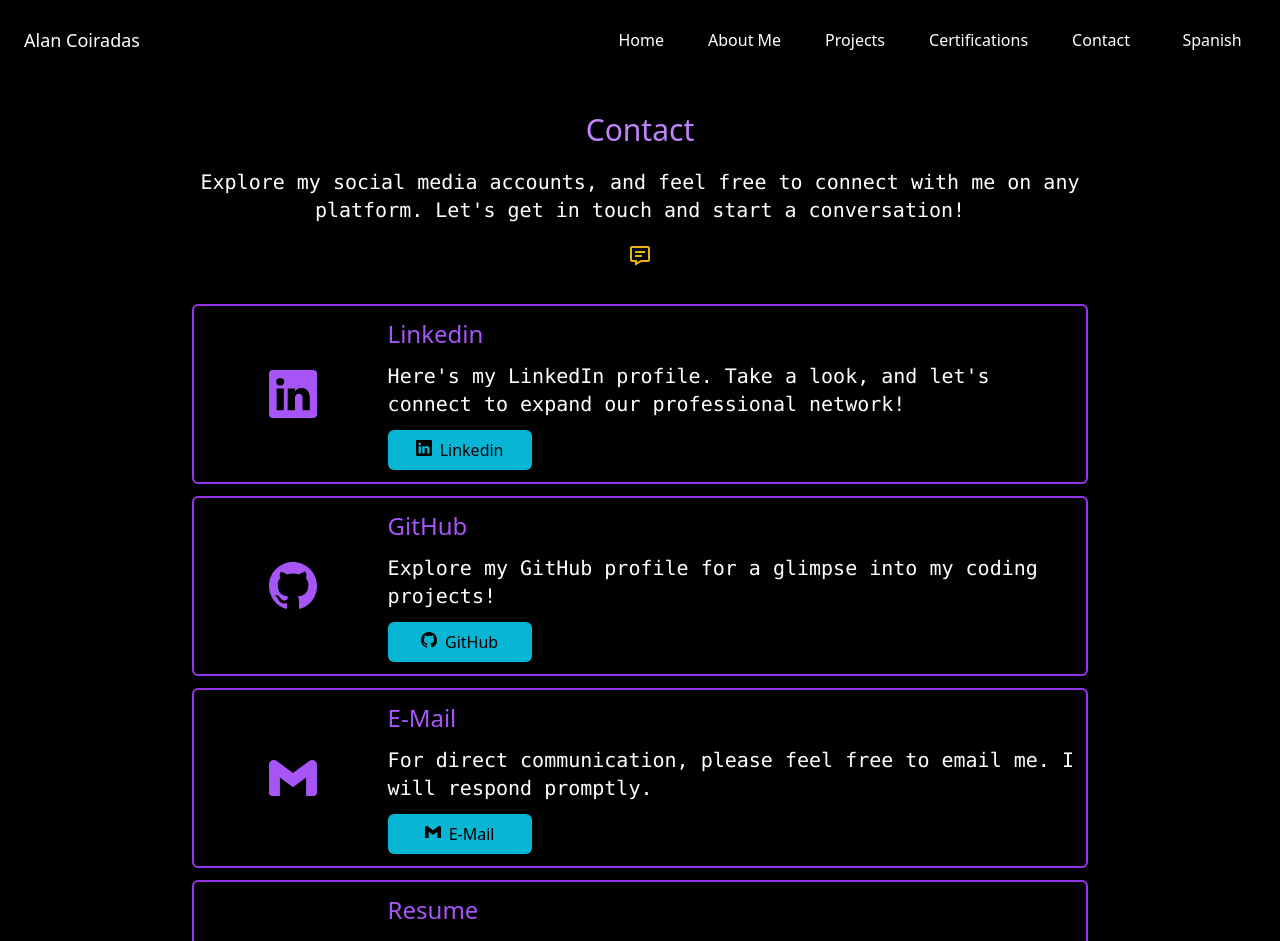
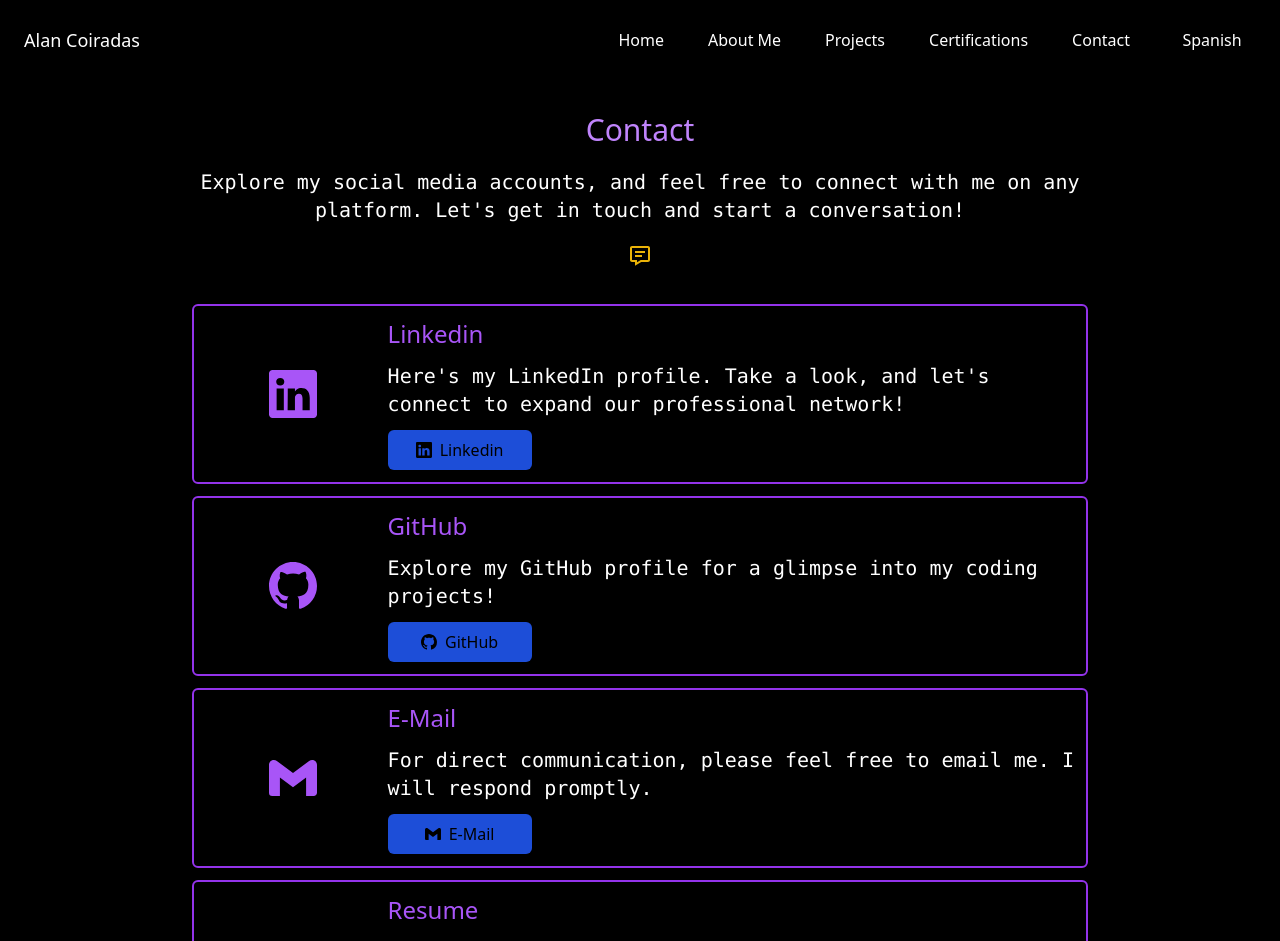
Before and after one commit to leocoiradas/Portfolio, a React (Vite) app: page /contact in a window 1280 px wide. Shown: the top 941 px of the page. Built offline with nearby package versions, Linux system fonts and the light colour scheme.

Commit message:
Modificaciones en los estilos de los botones en SocialCard

```diff
--- a/src/components/contact_components/SocialCard.jsx
+++ b/src/components/contact_components/SocialCard.jsx
@@ -11,9 +11,9 @@ function SocialCard({ socialInfo }) {
             <div className="flex flex-col justify-center items-center lg:items-start text-center lg:text-start flex-1 gap-3">
                 <h2 className={"font-sans text-purple-500 text-2xl"}>{socialInfo.website}</h2>
                 <p className="font-mono text-xl text-white">{socialInfo.message}</p>
-                {socialInfo.mail ? (<a href={`mailto:${socialInfo.to}`} target="_blank" className="w-36  items-baseline inline-flex justify-center text-center bg-cyan-500 hover:bg-blue-700 rounded-md px-6 py-2 gap-2">{socialInfo.icon} {socialInfo.website}</a>)
+                {socialInfo.mail ? (<a href={`mailto:${socialInfo.to}`} target="_blank" className="w-36 inline-flex items-center justify-center text-center hover:bg-cyan-500 bg-blue-700 rounded-md px-6 py-2 gap-2">{socialInfo.icon} {socialInfo.website}</a>)
                 :
-                <a href={socialInfo.to} target="_blank" className="w-36 inline-flex items-baseline justify-center text-center bg-cyan-500 hover:bg-blue-700 rounded-md px-6 py-2 gap-2">{socialInfo.icon} {socialInfo.website}</a>}
+                <a href={socialInfo.to} target="_blank" className="w-36 inline-flex items-center justify-center text-center hover:bg-cyan-500 bg-blue-700 rounded-md px-6 py-2 gap-2">{socialInfo.icon} {socialInfo.website}</a>}
             </div>
         </article>
     )
```
